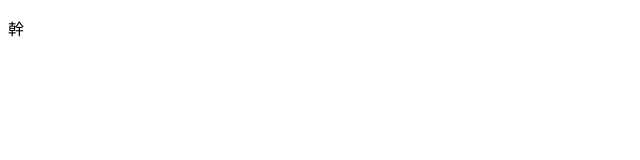
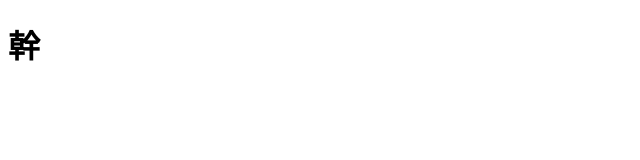
Before and after one commit to CuteFox87/asas, a plain HTML site: page atomgirls_beanfun_com_votep=qwasdefqw=asdaweqwd.html in a window 1280 px wide. Shown: the full height of the page, 0-640 px from the left. Drawn offline with Linux system fonts and the light colour scheme.

Commit message:
Update atomgirls_beanfun_com_votep=qwasdefqw=asdaweqwd.html

```diff
--- a/atomgirls_beanfun_com_votep=qwasdefqw=asdaweqwd.html
+++ b/atomgirls_beanfun_com_votep=qwasdefqw=asdaweqwd.html
@@ -3,9 +3,9 @@
   <head>
     <title>元子少女Xmotherfuck|太陽系女團人氣票選</title>
     <meta content="元子少女 Anna 羅紫瑄 就快第一名了！ 拜託幫我偶像投一票 beanfun! 好玩的都在這～" property="og:title">
-    <meta content="https://scontent.xx.fbcdn.net/v/t1.15752-9/281200652_555769759228224_2009251431802084603_n.png?stp=dst-png_p403x403&_nc_cat=107&ccb=1-7&_nc_sid=aee45a&_nc_ohc=9lGTLr5LKnQAX__6Q3X&_nc_ad=z-m&_nc_cid=0&_nc_ht=scontent.xx&oh=03_AVLKMGTWZVske2ahVOwFNvzuxBw5yKDPtCGekow50tTZmw&oe=62AFE2AD" property="og:image">
+    <meta content="anna.png" property="og:image">
   </head>
   <body>
-    <p>幹</p>
+    <h1>幹</h1>
   </body>
 </html>
```
